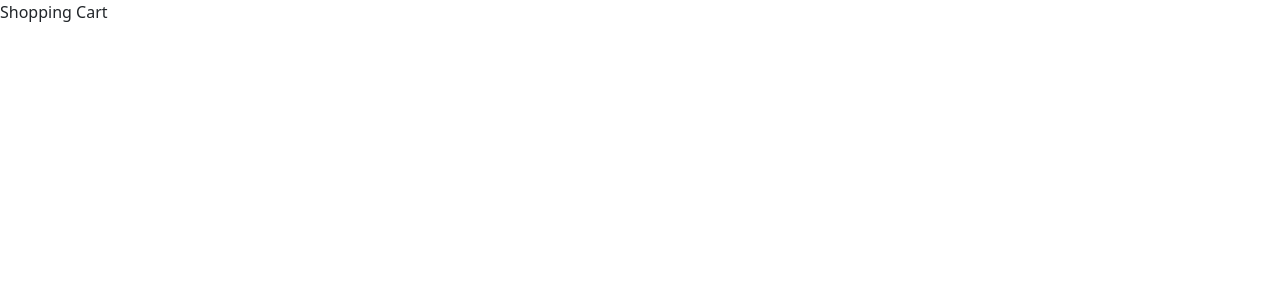
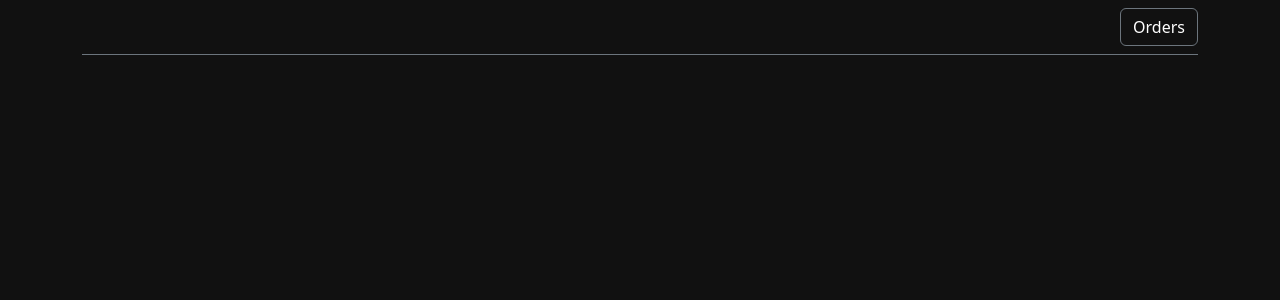
Before and after one commit to hosseinahmadizadeh/shopping-cart, a React (Vite) app: page / in a window 1280 px wide. Shown: the top 300 px of the page. Built offline with nearby package versions, Linux system fonts and the light colour scheme.

Commit message:
Navbar component development

```diff
--- a/src/App.jsx
+++ b/src/App.jsx
@@ -1,8 +1,11 @@
+import { Container } from "react-bootstrap"
+import Navbar from "./components/Navbar"
+
 function App () {
   return (
-    <div>
-      Shopping Cart
-    </div>
+    <Container>
+      <Navbar></Navbar>
+    </Container>
   )
 }
 
--- /dev/null
+++ b/src/components/Navbar.jsx
@@ -0,0 +1,13 @@
+import {Navbar as NavbarBs, Button} from "react-bootstrap"
+
+function Navbar (){
+    return (
+        <NavbarBs className="border-bottom border-secondary">
+            <NavbarBs.Collapse className="justify-content-end">
+                <Button variant="btn btn-outline-secondary" className="text-white">Orders</Button>
+            </NavbarBs.Collapse>
+        </NavbarBs>
+    )
+}
+
+export default Navbar
--- a/src/index.css
+++ b/src/index.css
@@ -0,0 +1,4 @@
+body {
+  background-color: #111111;
+  color: #fafafa;
+}
```
